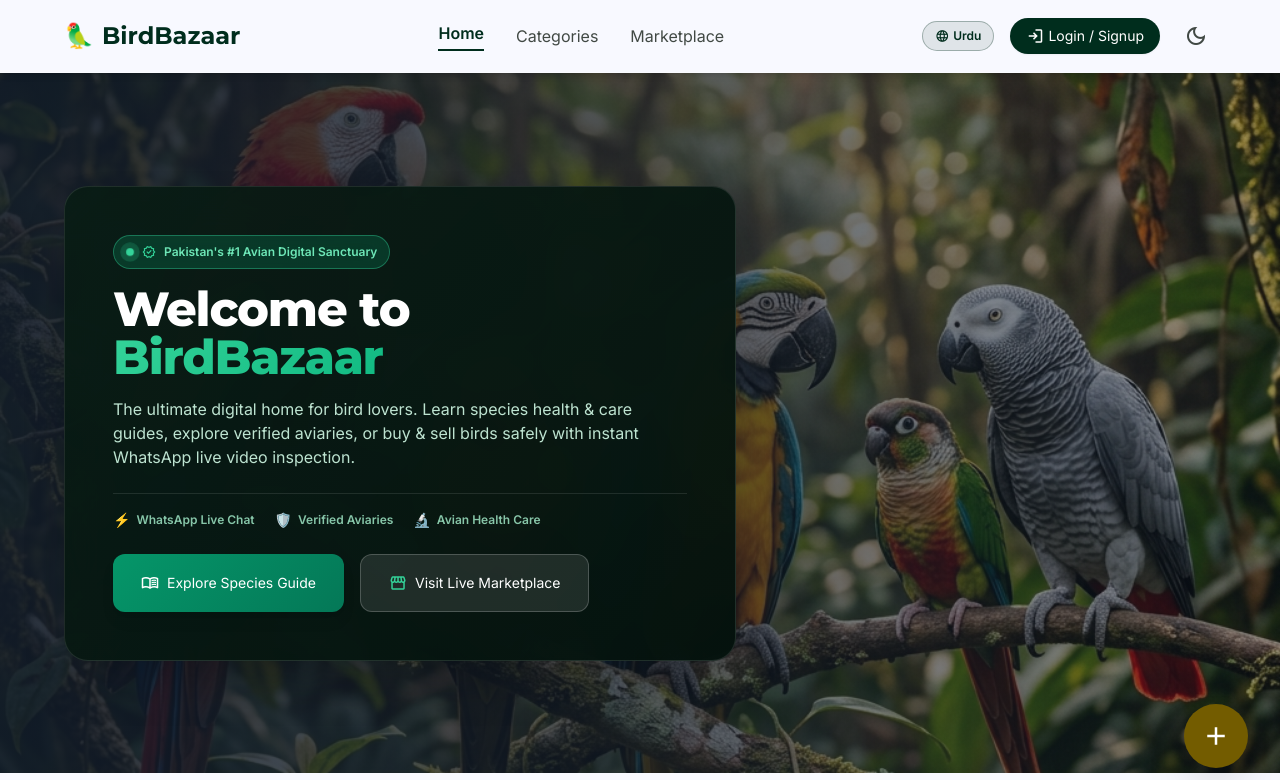
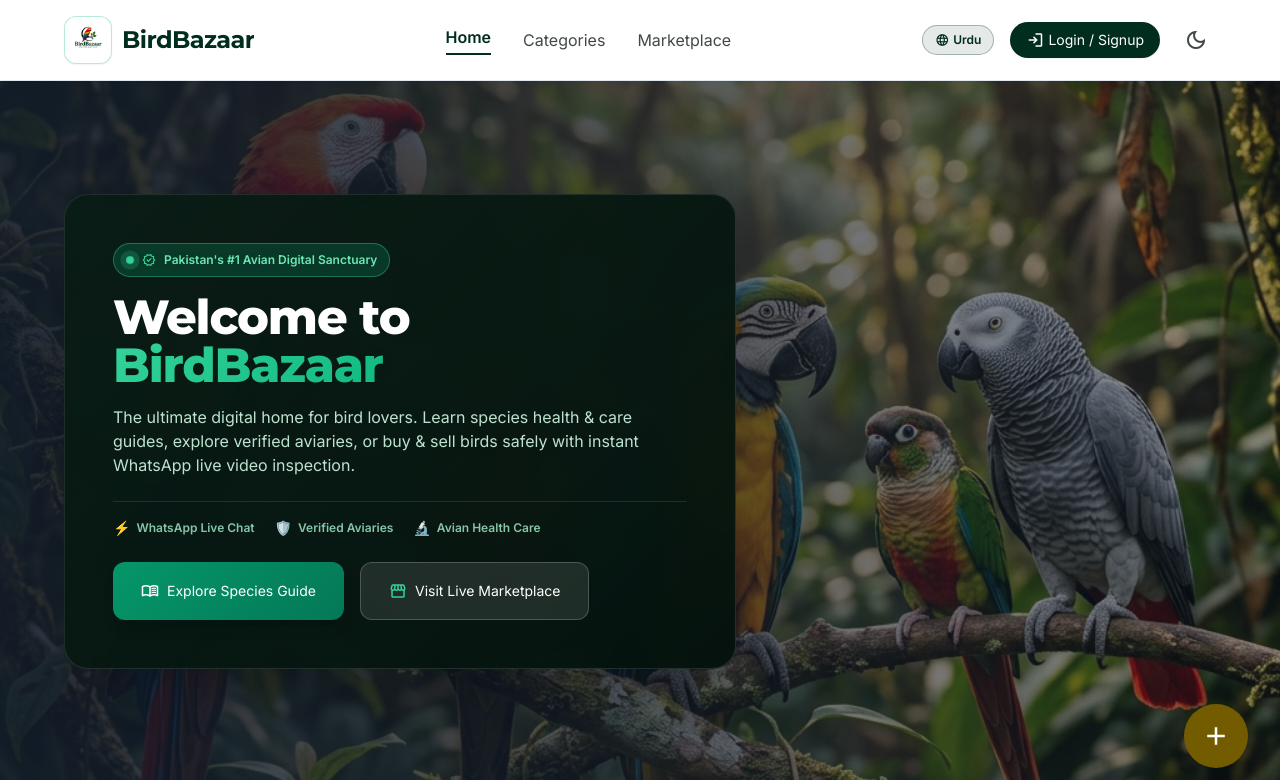
Before and after one commit to Rizwanarain1/Birdbazaar, a PHP site: page / in a window 1280 px wide. Shown: the top 780 px of the page. Run offline with PHP 8.4, Linux system fonts and the light colour scheme; some libraries are stand-ins or nearby versions.

Commit message:
design: resize header logo and unify branding across all pages

```diff
--- a/index.php
+++ b/index.php
@@ -138,7 +138,10 @@ if (session_status() === PHP_SESSION_NONE) {
     <!-- Mobile Nav Drawer -->
     <nav id="mob-nav-drawer" class="mobile-nav-drawer flex flex-col">
         <div class="flex items-center justify-between px-6 py-5 border-b border-emerald-500/20">
-            <span class="text-xl font-bold text-white">🦜 BirdBazaar</span>
+            <div class="flex items-center gap-2.5">
+                <img src="images/logo.png" alt="BirdBazaar Logo" class="w-10 h-10 object-contain rounded-xl bg-white p-0.5 shadow-sm" />
+                <span class="text-xl font-bold text-white tracking-tight">BirdBazaar</span>
+            </div>
             <button onclick="closeMobNav()" class="text-white"><span class="material-symbols-outlined">close</span></button>
         </div>
         <div class="flex flex-col gap-1 px-4 py-6">
@@ -148,14 +151,25 @@ if (session_status() === PHP_SESSION_NONE) {
             <a href="user-dashboard.php" class="text-emerald-100 px-4 py-3 rounded-xl hover:bg-emerald-700/20 flex items-center gap-2"><span class="material-symbols-outlined text-emerald-400">dashboard</span>My Dashboard</a>
         </div>
     </nav>
+    <script>
+        function openMobNav() {
+            document.getElementById('mob-nav-drawer').classList.add('open');
+            document.getElementById('mob-nav-overlay').classList.add('active');
+        }
+        function closeMobNav() {
+            document.getElementById('mob-nav-drawer').classList.remove('open');
+            document.getElementById('mob-nav-overlay').classList.remove('active');
+        }
+    </script>
 
-    <!-- Top Navigation Bar -->
-    <header
-        class="sticky top-0 z-50 flex justify-between items-center px-4 sm:px-6 md:px-margin-desktop py-4 w-full max-w-container-max mx-auto bg-surface/80 dark:bg-on-surface/80 backdrop-blur-md shadow-md dark:shadow-none border-b border-white/40">
-        <div class="flex items-center gap-2">
-            <span class="text-2xl">🦜</span>
-            <span class="font-display-lg text-headline-md font-bold text-primary dark:text-primary-fixed cursor-pointer"
-                onclick="window.location.href='index.php'">BirdBazaar</span>
+    <!-- Header Navigation -->
+    <header class="sticky top-0 z-40 flex justify-between items-center px-3 sm:px-6 md:px-margin-desktop py-3 sm:py-4 w-full max-w-container-max mx-auto bg-white/90 dark:bg-slate-900/90 backdrop-blur-md shadow-sm border-b border-slate-200 dark:border-slate-800">
+        <div class="flex items-center gap-2.5 sm:gap-4 min-w-0">
+            <!-- Logo -->
+            <div onclick="window.location.href='index.php'" class="flex items-center gap-2.5 cursor-pointer flex-shrink-0">
+                <img src="images/logo.png" alt="BirdBazaar Logo" class="w-11 h-11 sm:w-12 sm:h-12 object-contain rounded-xl border border-emerald-500/30 shadow-sm bg-white p-0.5" />
+                <span class="font-display-lg text-lg sm:text-2xl font-bold text-primary dark:text-primary-fixed truncate max-w-[120px] sm:max-w-none tracking-tight">BirdBazaar</span>
+            </div>
         </div>
         <nav class="hidden md:flex items-center gap-8">
             <a class="font-body-md text-body-md text-primary dark:text-primary-fixed font-bold border-b-2 border-primary dark:border-primary-fixed pb-1"
@@ -511,10 +525,9 @@ if (session_status() === PHP_SESSION_NONE) {
         <div class="max-w-container-max mx-auto grid grid-cols-1 md:grid-cols-4 gap-8">
             <!-- Brand Column -->
             <div class="md:col-span-1">
-                <div class="flex items-center gap-2 mb-4">
-                    <span class="text-3xl">🦜</span>
-                    <span class="font-display-lg text-2xl font-extrabold text-white tracking-tight">BirdBazaar</span>
-                </div>
+        <div class="flex items-center gap-2 mb-4 cursor-pointer" onclick="window.location.href='index.php'">
+            <img src="images/logo.png" alt="BirdBazaar Logo" class="h-12 w-auto object-contain bg-white/95 p-1.5 rounded-2xl shadow-md" />
+        </div>
                 <p class="text-xs text-emerald-100/70 leading-relaxed mb-6 font-normal">
                     Pakistan's premier digital sanctuary for bird lovers, species knowledge, health guidance, and safe
                     aviary trading.
```
Also changed, not shown: detail.php (+10 -3 lines), marketplace.php (+9 -4 lines), parrots.php (+5 -6 lines), user-dashboard.php (+10 -5 lines), images/logo.png (added).
